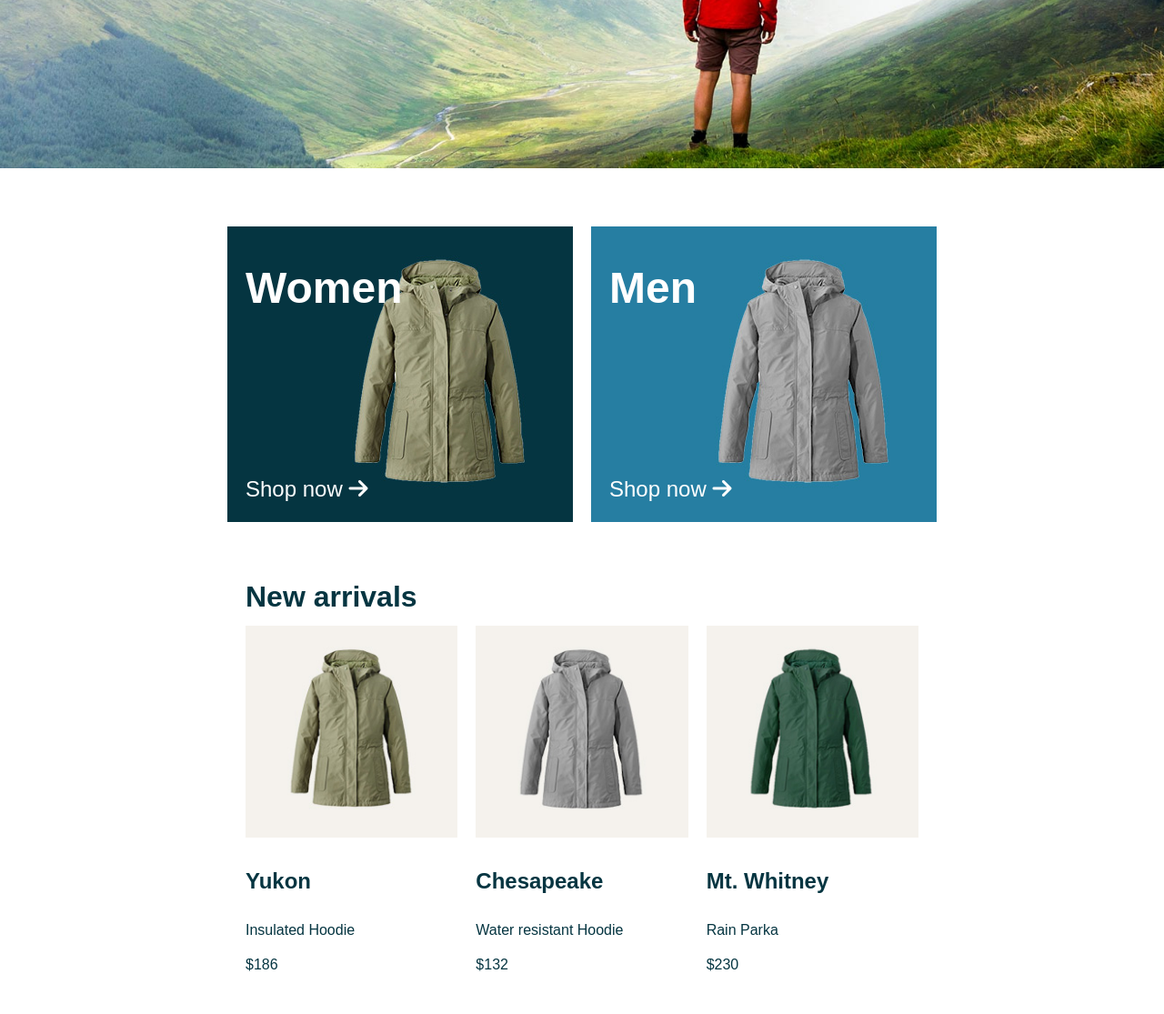
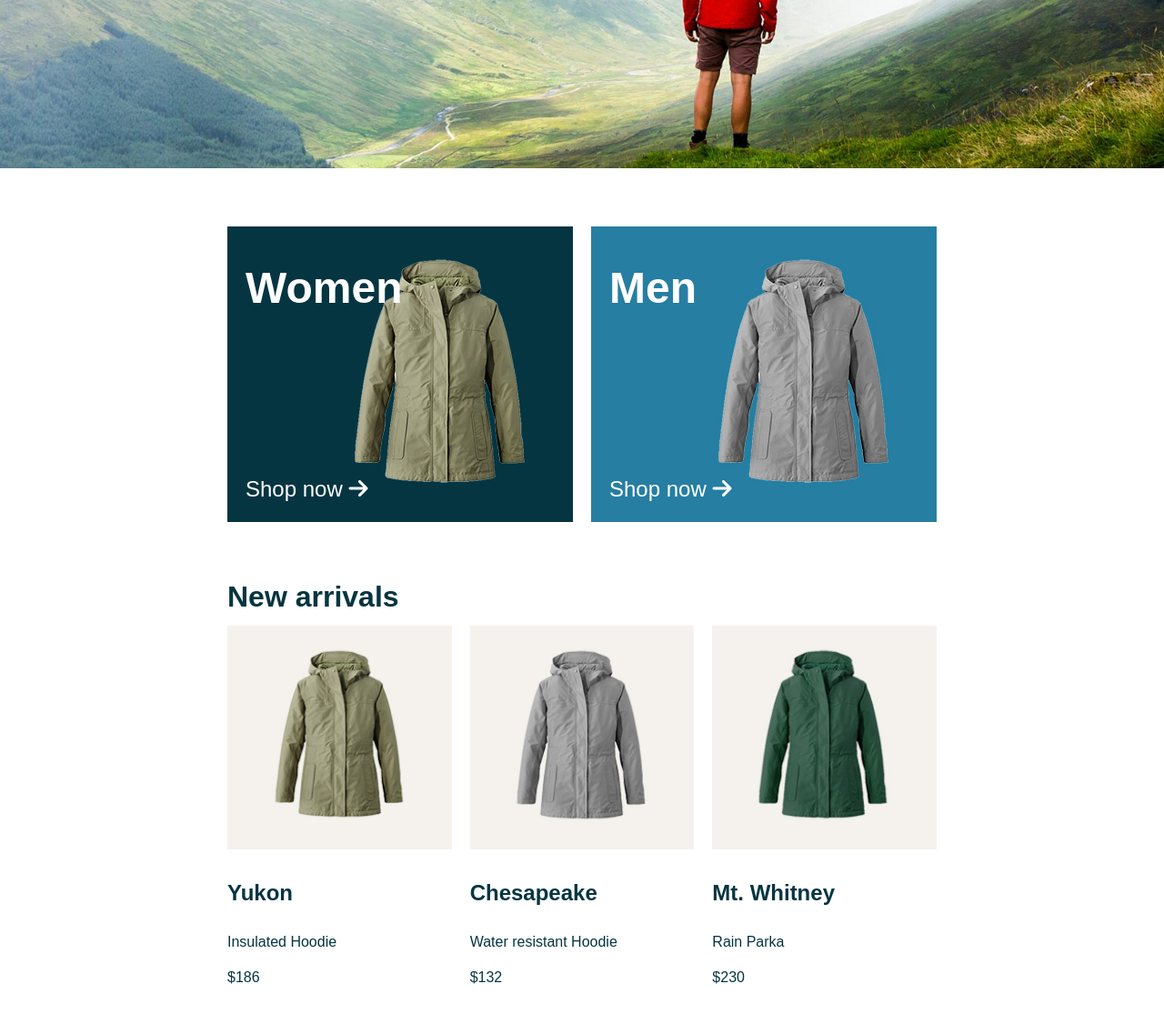
Before and after one commit to Noroff-FEU-Assignments/cross-course-project-KariannNor, a plain HTML site: page index.html in a window 1280 px wide. Shown: the part 620-1735 px from the top of the page at 91% size. Drawn offline with Linux system fonts and the light colour scheme; a web font is replaced by a local one.

Commit message:
img height added in CSS

```diff
--- a/css/styles.css
+++ b/css/styles.css
@@ -92,7 +92,7 @@ body {
 }
 
 main {
-  max-width: 800px;
+  max-width: 1200px;
   margin: 0 auto;
 }
 
@@ -123,6 +123,7 @@ h3 {
 
 img {
   width: 100%;
+  height: auto;
 }
 
 /* -- links & buttons -- */
@@ -540,7 +541,6 @@ footer {
     visibility: hidden;
     background-color: #ffffff;
     opacity: 0;
-
   }
 
   .card:target {
```
